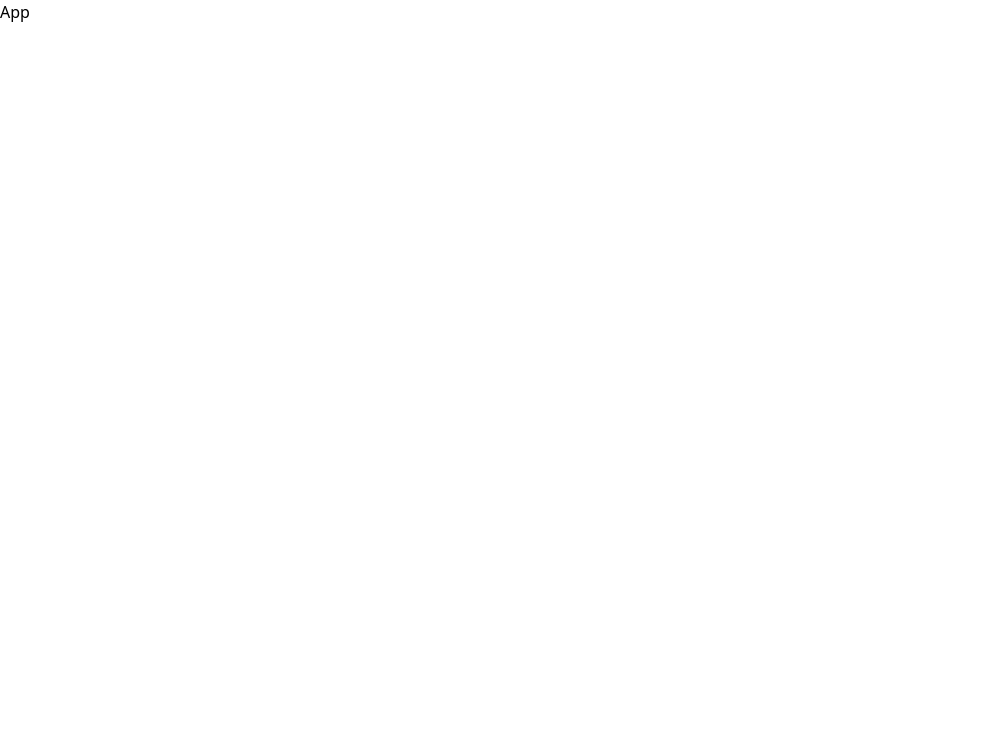
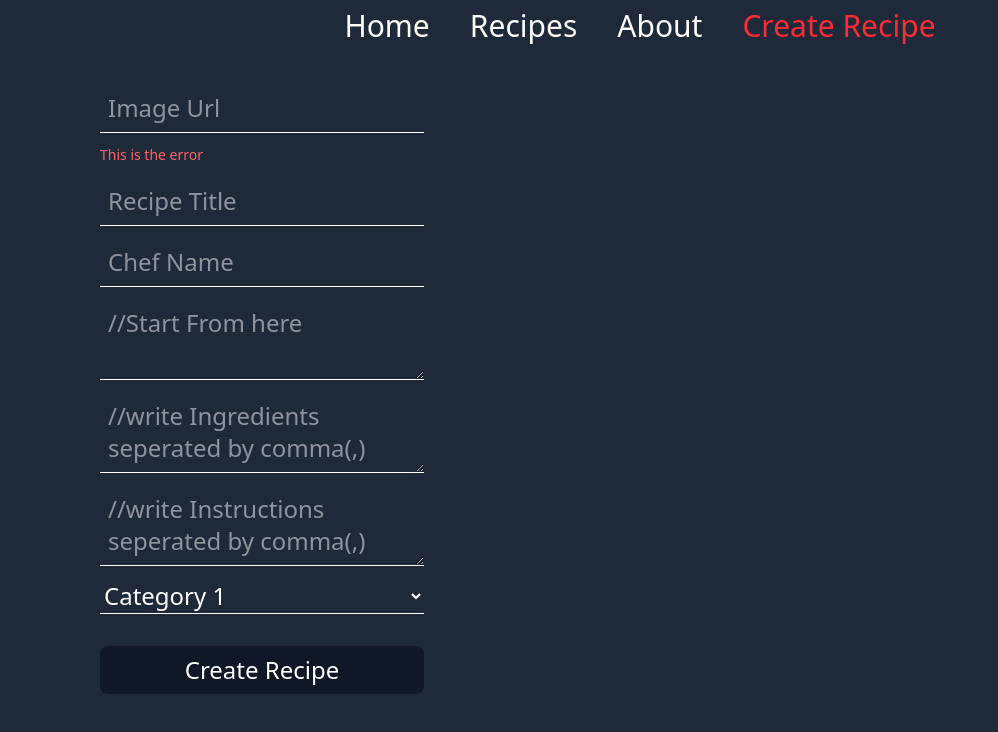
Before and after one commit to piyush-ujgaokar/Cookz-Recipe-project, a React (Vite) app: page /create-recipe in a window 1280 px wide. Shown: the top 732 px of the page, without its empty margins (0-998 px from the left). Built offline with nearby package versions, Linux system fonts and the light colour scheme.

Commit message:
create components and create a recipe form

```diff
--- a/package.json
+++ b/package.json
@@ -11,8 +11,12 @@
   },
   "dependencies": {
     "@tailwindcss/vite": "^4.1.17",
+    "nanoid": "^5.1.6",
     "react": "^18.3.1",
     "react-dom": "^18.3.1",
+    "react-hook-form": "^7.66.0",
+    "react-router-dom": "^7.9.5",
+    "react-toastify": "^11.0.5",
     "tailwindcss": "^4.1.17"
   },
   "devDependencies": {
--- a/src/App.jsx
+++ b/src/App.jsx
@@ -1,8 +1,13 @@
 import React from 'react'
+import MainRoutes from './routes/MainRoutes'
+import NavBar from './components/NavBar'
 
 const App = () => {
   return (
-    <div>App</div>
+    <div className=' px-5 py-2 bg-gray-800 text-white text-2xl font-thin h-screen w-screen'>
+      <NavBar/>
+      <MainRoutes />
+    </div>
   )
 }
 
--- /dev/null
+++ b/src/components/NavBar.jsx
@@ -0,0 +1,17 @@
+import React from 'react'
+import { NavLink } from 'react-router-dom'
+
+const NavBar = () => {
+  return (
+    <div className='flex gap-10 text-3xl mb-10 items-center justify-center'>
+        <NavLink className={(e)=> e.isActive ? "text-red-500": ""} to="/">Home</NavLink>
+        <NavLink className={(e)=> e.isActive ? "text-red-500": ""} to="/recipes">Recipes</NavLink>
+        <NavLink className={(e)=> e.isActive ? "text-red-500": ""} to="/about">About</NavLink>
+        <NavLink className={(e)=> e.isActive ? "text-red-500": ""} to="/create-recipe">
+            Create Recipe
+        </NavLink>
+    </div>
+  )
+}
+
+export default NavBar
--- /dev/null
+++ b/src/context/RecipeContext.jsx
@@ -0,0 +1,18 @@
+import React, { createContext, useState } from 'react'
+
+export const recipecontext=createContext(null)
+
+const RecipeContext = (props) => {
+    const [data, setData] = useState([])
+    console.log(data);
+
+  return (
+    <div>
+        <recipecontext.Provider value={{data,setData}}>
+            {props.children}
+        </recipecontext.Provider>
+    </div>
+  )
+}
+
+export default RecipeContext
--- a/src/main.jsx
+++ b/src/main.jsx
@@ -2,7 +2,17 @@ import { StrictMode } from 'react'
 import { createRoot } from 'react-dom/client'
 import './index.css'
 import App from './App.jsx'
+import { BrowserRouter } from 'react-router-dom'
+import { ToastContainer } from 'react-toastify'
+import RecipeContext, { recipecontext } from './context/RecipeContext.jsx'
 
 createRoot(document.getElementById('root')).render(
-    <App />
+        <RecipeContext>
+            <BrowserRouter>
+                <App />
+                <ToastContainer />
+            </BrowserRouter>
+        </RecipeContext>
+
+
 )
--- /dev/null
+++ b/src/pages/About.jsx
@@ -0,0 +1,9 @@
+import React from 'react'
+
+const About = () => {
+  return (
+    <div>About</div>
+  )
+}
+
+export default About
--- /dev/null
+++ b/src/pages/Create.jsx
@@ -0,0 +1,57 @@
+import { nanoid } from 'nanoid'
+import React, { useContext } from 'react'
+import { useForm } from 'react-hook-form'
+import { recipecontext } from '../context/RecipeContext'
+
+const Create = () => {
+
+    const {data,setData}=useContext(recipecontext)
+
+
+
+
+    const {register, handleSubmit, reset}=useForm()
+
+    const SubmitHandler=(recipe)=>{
+        recipe.id=nanoid()
+        console.log(recipe);
+
+        // const copyData=[...data]
+        // copyData.push(recipe)
+        // setData(copyData)
+
+        setData([...data,recipe])
+
+        reset()
+
+    }
+
+  return (
+    <div className='px-20'>
+        <form onSubmit={handleSubmit(SubmitHandler)} className='flex flex-col w-[30%] gap-3'>
+            <input className='border-b outline-none p-2' {...register('image')} type="url" placeholder='Image Url' />
+             <small className='text-sm text-red-400'>This is the error</small>
+
+            <input className='border-b outline-none p-2' {...register('title')} type="text" placeholder='Recipe Title' />
+            <input className='border-b outline-none p-2' {...register('chef')} type="text" placeholder='Chef Name' />
+
+            <textarea className='border-b outline-none p-2' {...register('description')} placeholder='//Start From here'></textarea>
+
+            <textarea className='border-b outline-none p-2' {...register('ingredients')} placeholder='//write Ingredients seperated by comma(,)'></textarea>
+
+            <textarea className='border-b outline-none p-2' {...register('instructions')} placeholder='//write Instructions seperated by comma(,)'></textarea>
+
+            <select className=' border-b outline-none ' {...register('categories')}>
+            <option className='text-gray-500' value="cat-1">Category 1</option>
+            <option className='text-gray-500' value="cat-2">Category 2</option>
+            <option className='text-gray-500' value="cat-3">Category 3</option>
+            </select>
+
+            <button className='px-4 py-2 rounded-lg cursor-pointer mt-5 bg-gray-900 block'>Create Recipe</button>
+
+        </form>
+    </div>
+  )
+}
+
+export default Create
--- /dev/null
+++ b/src/pages/Home.jsx
@@ -0,0 +1,9 @@
+import React from 'react'
+
+const Home = () => {
+  return (
+    <div>Home</div>
+  )
+}
+
+export default Home
--- /dev/null
+++ b/src/pages/Recipes.jsx
@@ -0,0 +1,21 @@
+import React, { useContext } from 'react'
+import { recipecontext } from '../context/RecipeContext'
+
+
+
+const Recipes = () => {
+
+  const {data}=useContext(recipecontext)
+
+  const renderrecipes=data.map((recipe)=>
+            <div key={recipe.id}>
+              <h1>{recipe.title}</h1>
+            </div>
+        )
+
+  return (
+    <div>{renderrecipes}</div>
+  )
+}
+
+export default Recipes
--- /dev/null
+++ b/src/routes/MainRoutes.jsx
@@ -0,0 +1,19 @@
+import React from 'react'
+import { Route, Routes } from 'react-router-dom'
+import Home from '../pages/Home'
+import About from '../pages/About'
+import Recipes from '../pages/Recipes'
+import Create from '../pages/Create'
+
+const MainRoutes = () => {
+  return (
+    <Routes>
+        <Route path='/' element={<Home/>} />
+        <Route path='/about' element={<About/>}/>
+        <Route path='/recipes' element={<Recipes/>}/>
+        <Route path='/create-recipe' element={<Create/>}/>
+    </Routes>
+  )
+}
+
+export default MainRoutes
```
Also changed, not shown: 1 other file (tests, documents, lock files or other folders).
